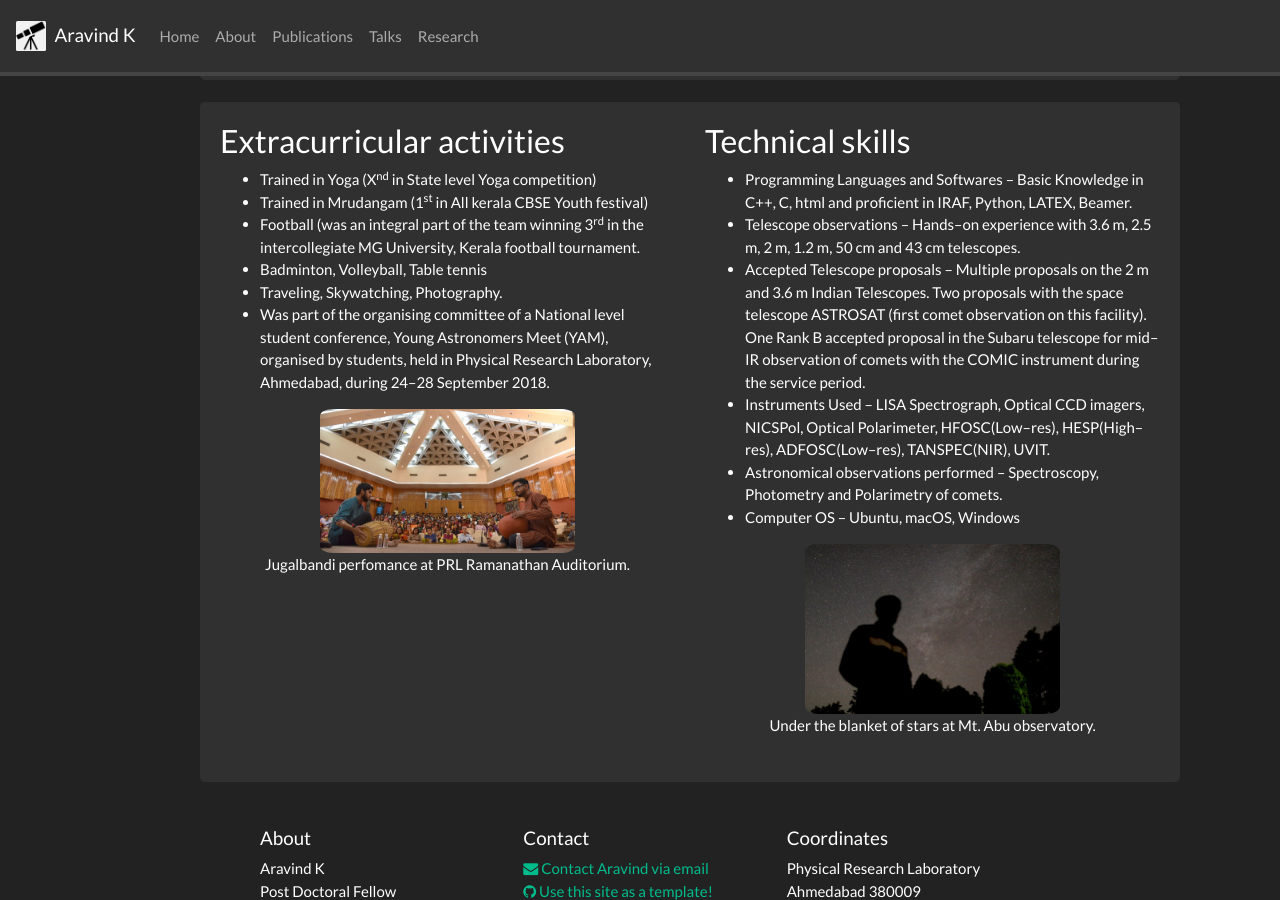
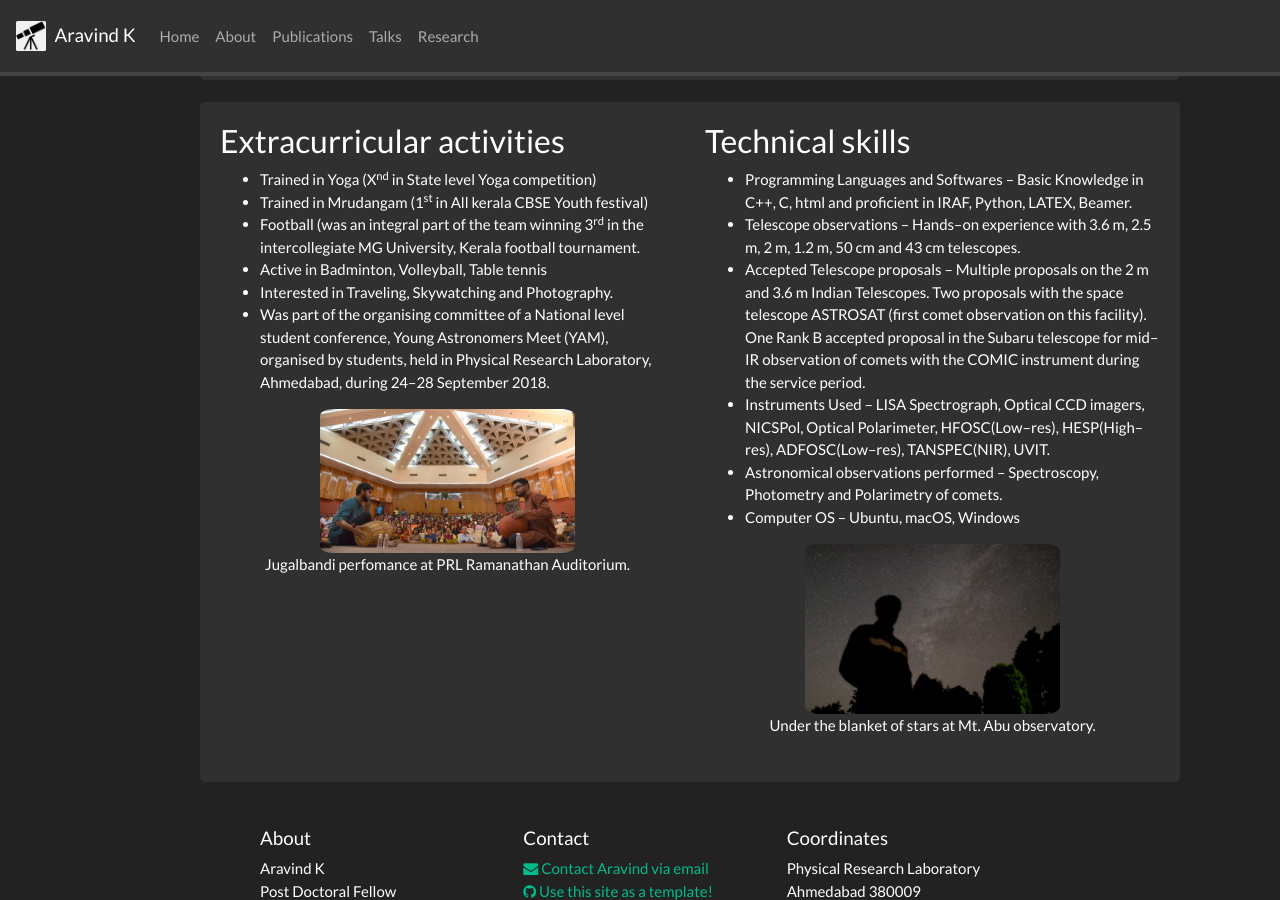
Before and after one commit to DrAravind1192/DrAravind1192.github.io, a Jekyll site: the page built from _pages/about.md, in a window 1280 px wide and 900 px high, scrolled down 748 px. Built offline with Jekyll 4.4.1, drawn with Linux system fonts in a browser that asks for light colours; nearby versions of some CDN libraries; a style sheet for code colours, icons or effects is not loaded.

Commit message:
Update interests.yml

```diff
--- a/_data/interests.yml
+++ b/_data/interests.yml
@@ -1,6 +1,6 @@
 - name: Trained in Yoga (X<sup>nd</sup> in State level Yoga competition)
 - name: Trained in Mrudangam (1<sup>st</sup> in All kerala CBSE Youth festival)
 - name: Football (was an integral part of the team winning 3<sup>rd</sup> in the intercollegiate MG University, Kerala football tournament.
-- name: Badminton, Volleyball, Table tennis
-- name: Traveling, Skywatching, Photography.
+- name: Active in Badminton, Volleyball, Table tennis
+- name: Interested in Traveling, Skywatching and Photography.
 - name: Was part of the organising committee of a National level student conference, Young Astronomers Meet (YAM), organised by students, held in Physical Research Laboratory, Ahmedabad, during 24-28 September 2018.
```
